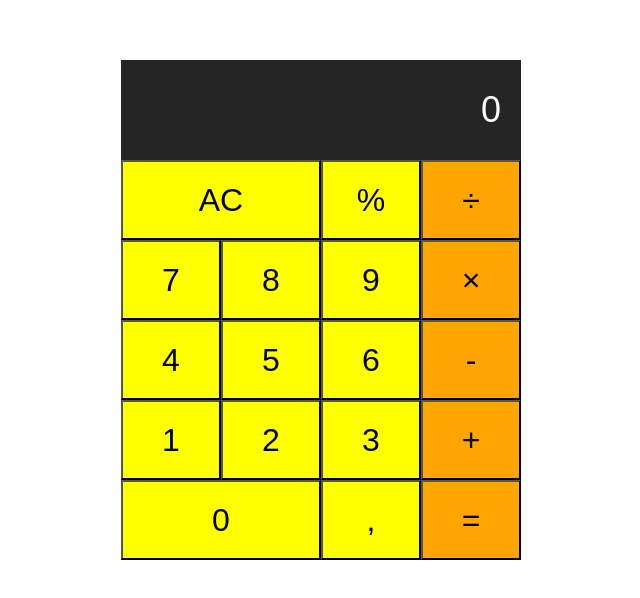
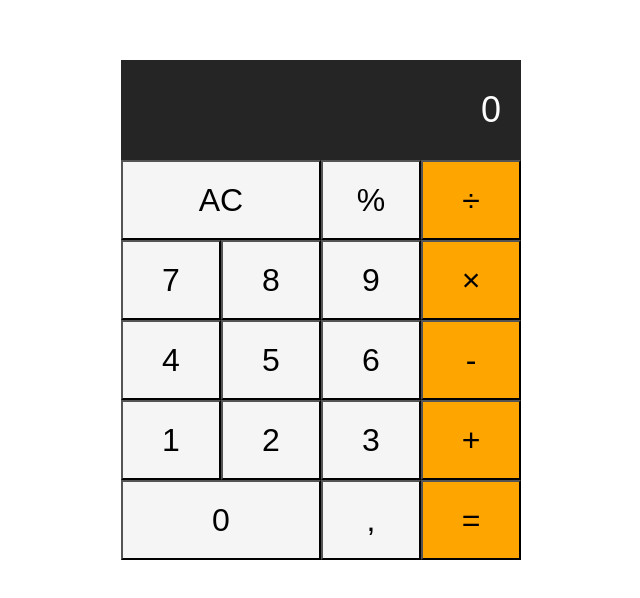
Before and after one commit to raihanM99/calculator, a plain HTML site: page index.html in a window 1280 px wide. Shown: the part 148-746 px from the top of the page, without its empty margins (319-959 px from the left). Drawn offline with Linux system fonts and the light colour scheme.

Commit message:
Mengembalikan style.css

```diff
--- a/style.css
+++ b/style.css
@@ -27,7 +27,7 @@
 
 button {
   height: 80px;
-  background-color: yellow;
+  background-color: whitesmoke;
   border: 1 px solid black;
   font-size: 32px;
   color: black;
```
